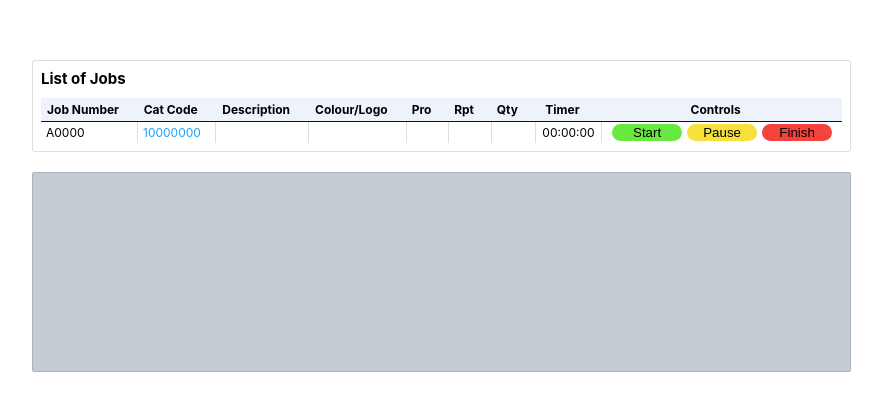
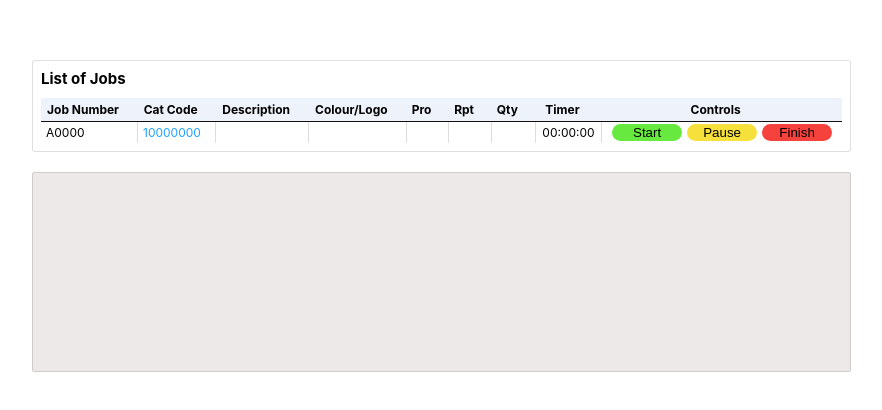
Before and after one commit to hacc-ount/Timer-project, a website built with Vite: page index.html in a window 1280 px wide. Shown: the part 184-594 px from the top of the page, without its empty margins (96-978 px from the left). Built offline with nearby package versions, Linux system fonts and the light colour scheme.

Commit message:
Update font size for the log div

```diff
--- a/styles.css
+++ b/styles.css
@@ -43,9 +43,9 @@ body {
 
 .card {
     padding: 8px;
-
     border: 1px solid rgba(0, 0, 0, .125);
     border-radius: .25rem;
+    overflow-x: scroll;
 }
 
 /* Table */
@@ -138,6 +138,7 @@ button {
     height: 200px;
     padding: 8px;
     margin-top: 20px;
-    background-color:hsl(208, 13%, 80%);
+    background-color: hsl(0, 10%, 92%);
     overflow: scroll;
+    font-size: 1.2rem;
 }
```
